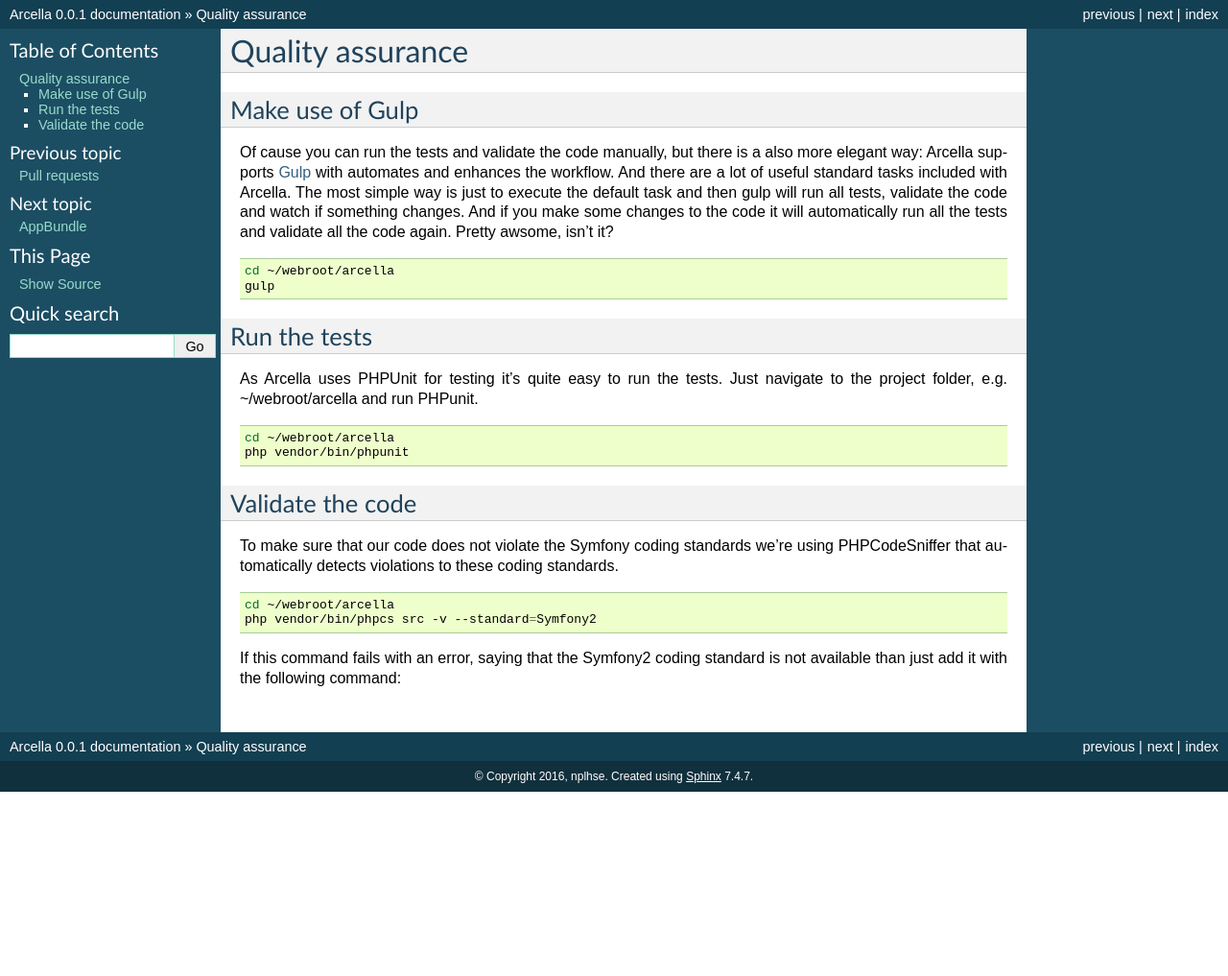
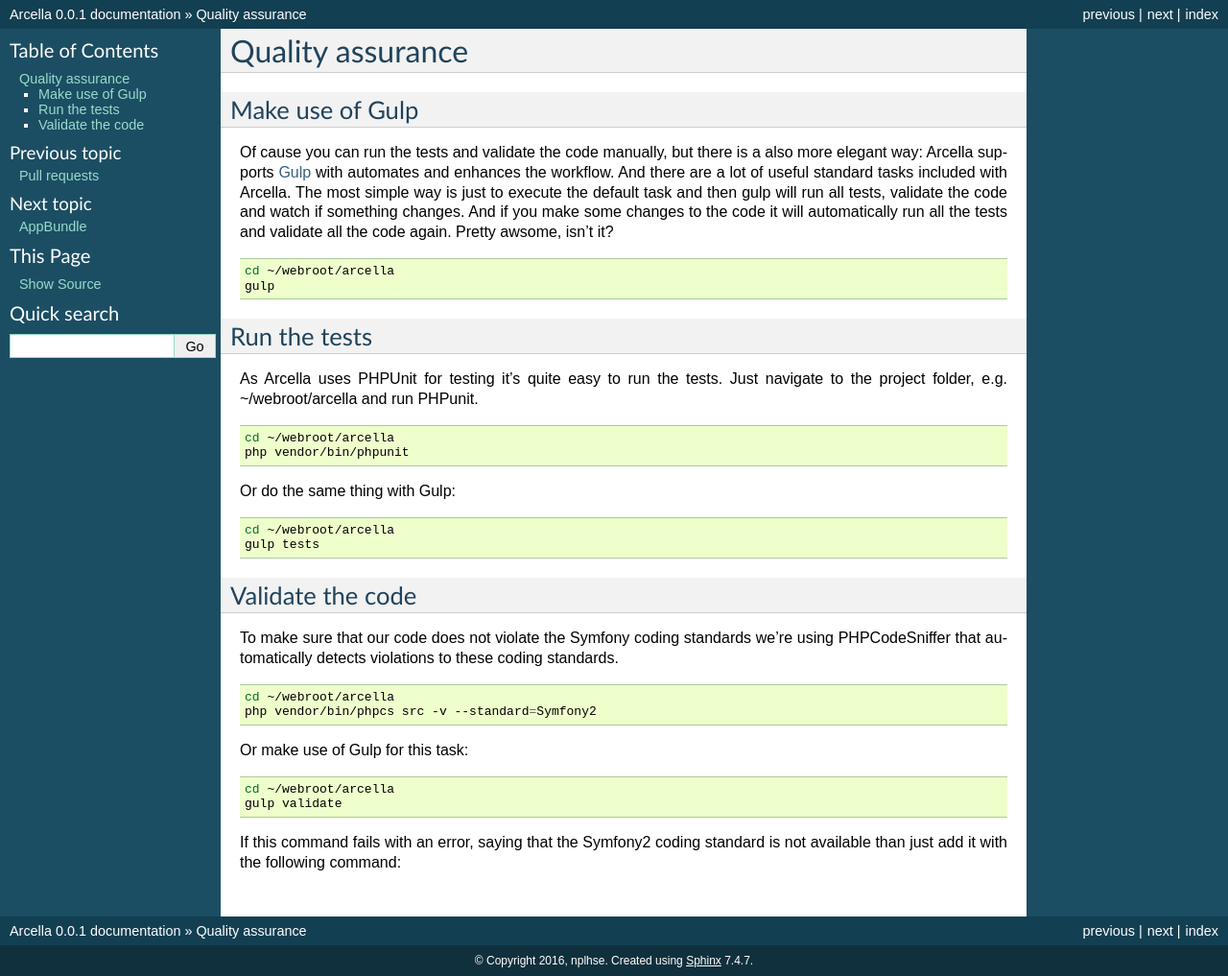
Before and after one commit to airin14/arcella, a Sphinx documentation site: the page built from docs/dev/quality_assurance.rst, in a window 1280 px wide. Shown: the whole page at 96% size. Built offline with Sphinx 7.4.7, drawn with Linux system fonts in a browser that asks for light colours; pages that are not in the unit, such as notebooks, are missing from menus; before the commit the page ends 900 px from its top, so only the background shows below that.

Commit message:
Docs: Added gulp to the QA section

```diff
--- a/docs/dev/quality_assurance.rst
+++ b/docs/dev/quality_assurance.rst
@@ -16,6 +16,7 @@ the code again. Pretty awsome, isn't it?
     cd ~/webroot/arcella
     gulp
 
+
 Run the tests
 =============
 
@@ -26,6 +27,13 @@ As Arcella uses PHPUnit for testing it's quite easy to run the tests. Just navig
 
     cd ~/webroot/arcella
     php vendor/bin/phpunit
+
+Or do the same thing with Gulp:
+
+.. code-block:: bash
+
+    cd ~/webroot/arcella
+    gulp tests
 
 
 Validate the code
@@ -39,6 +47,13 @@ detects violations to these coding standards.
     cd ~/webroot/arcella
     php vendor/bin/phpcs src -v --standard=Symfony2
 
+Or make use of Gulp for this task:
+
+.. code-block:: bash
+
+    cd ~/webroot/arcella
+    gulp validate
+
 If this command fails with an error, saying that the Symfony2 coding standard is not available than just add it with the
 following command:
 
```
Also changed, not shown: .travis.yml.
